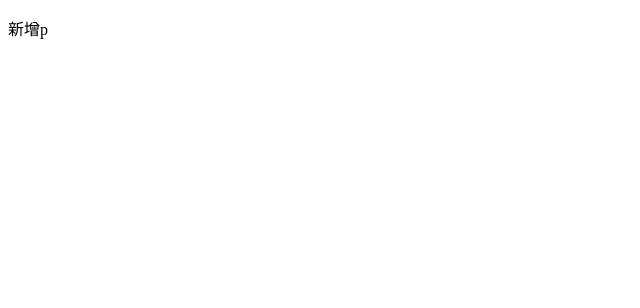
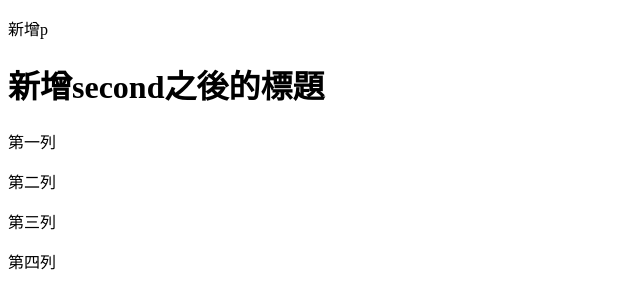
Before and after one commit to yingchanwu/project1, a plain HTML site: page index.html in a window 1280 px wide. Shown: the whole page, without its empty margins (0-640 px from the left). Drawn offline with Linux system fonts and the light colour scheme.

Commit message:
新增h1

```diff
--- a/index.html
+++ b/index.html
@@ -7,5 +7,10 @@
 </head>
 <body>
     <p>新增p</p>
+    <h1>新增second之後的標題</h1>
+    <p>第一列</p>
+    <p>第二列</p>
+    <p>第三列</p>
+    <p>第四列</p>
 </body>
 </html>
```
